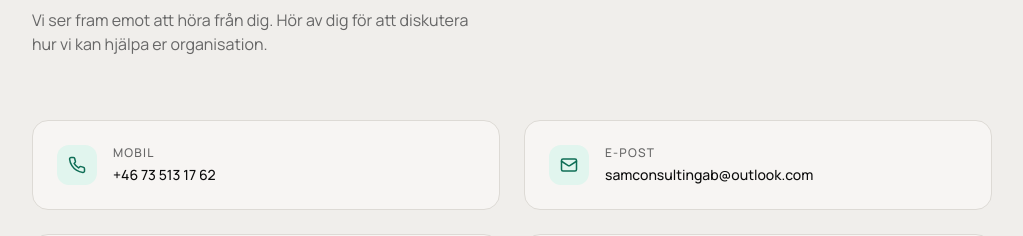
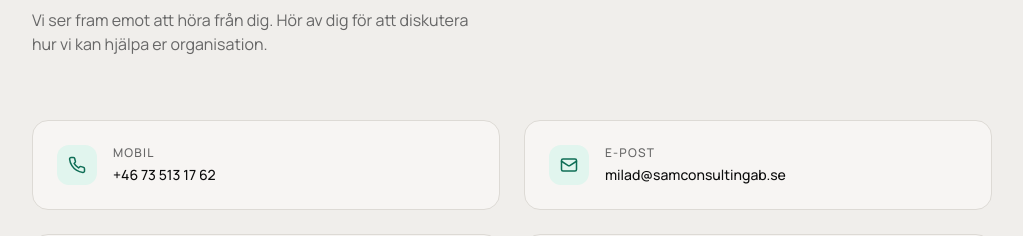
Before and after one commit to MiladKhanKhan/samconsulting, a React (Vite) app: page / in a window 1280 px wide. Shown: the part 4225-4461 px from the top of the page, without its empty margins (128-1151 px from the left). Built offline with nearby package versions, Linux system fonts and the light colour scheme.

Commit message:
Update email contact information

```diff
--- a/src/components/Contact.tsx
+++ b/src/components/Contact.tsx
@@ -6,7 +6,7 @@ const Contact = () => {
 
   const contactInfo = [
     { icon: Phone, label: t.contact.labels.mobil, value: "+46 73 513 17 62", href: "tel:+46735131762" },
-    { icon: Mail, label: t.contact.labels.epost, value: "samconsultingab@outlook.com", href: "mailto:samconsultingab@outlook.com" },
+    { icon: Mail, label: t.contact.labels.epost, value: "milad@samconsultingab.se", href: "mailto:milad@samconsultingab.se" },
     { icon: MapPin, label: t.contact.labels.adress, value: "The Ground c/o\nBredgatan 4, 211 30 Malmö", href: "https://www.google.com/maps/search/?api=1&query=Bredgatan+4+211+30+Malm%C3%B6+Sverige" },
     { icon: Linkedin, label: t.contact.labels.linkedin, value: "Milad Yarahmadi", href: "https://www.linkedin.com/in/milad-yarahmadi-342a0259/" },
   ];
```
